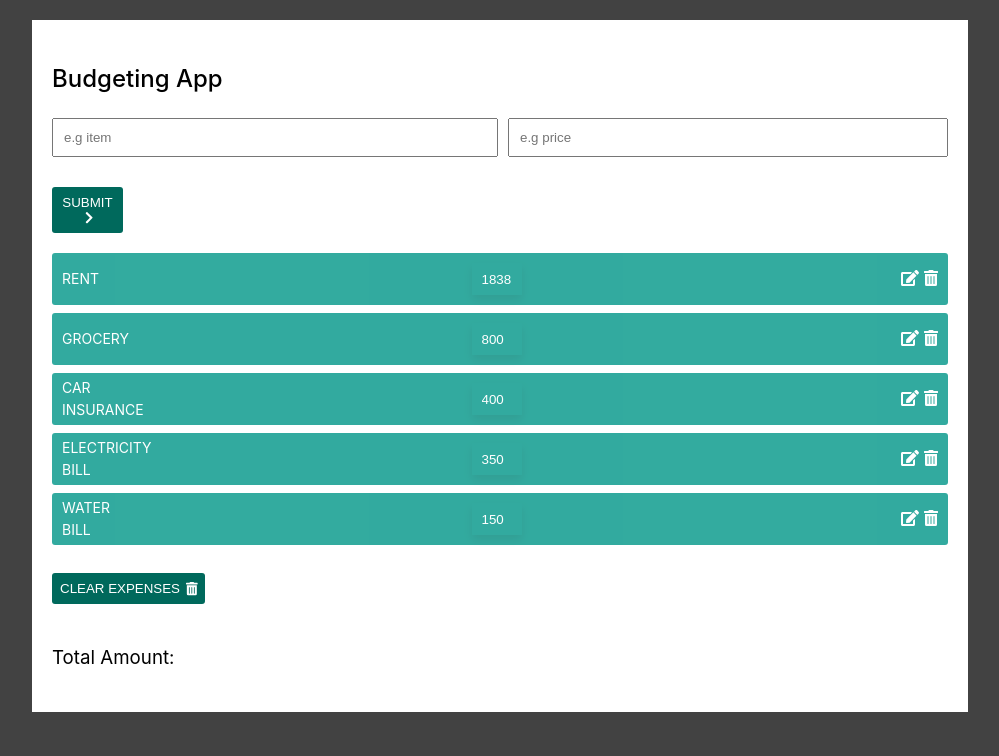
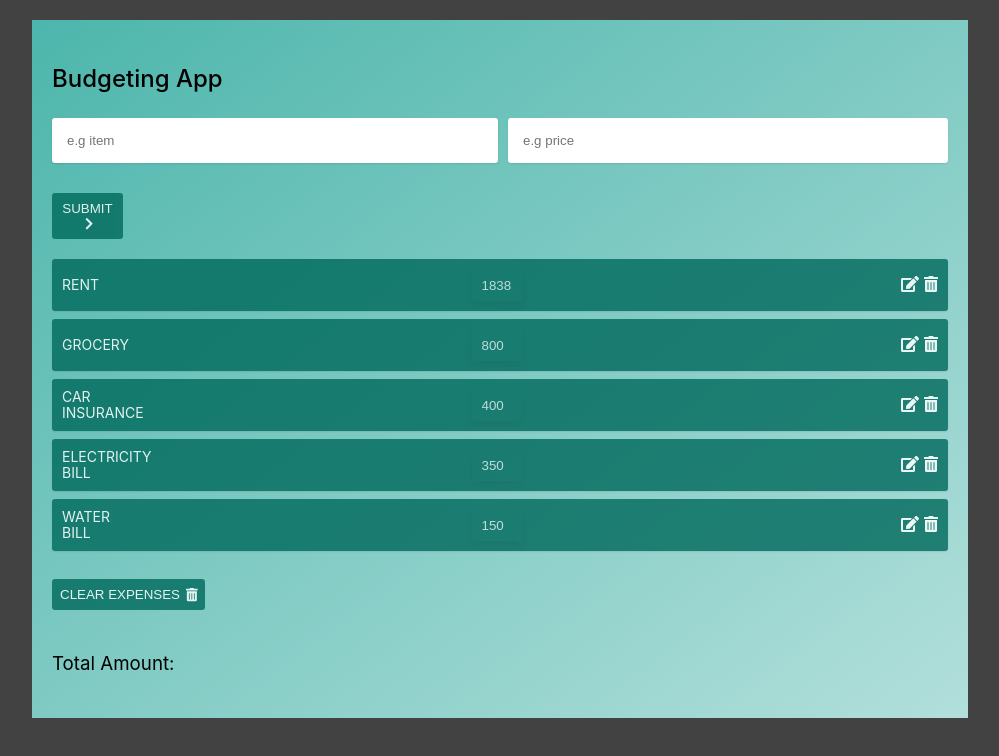
Before and after one commit to sukhjit2008/Budgeting-App, a React (Create React App) app: page / in a window 1280 px wide. Shown: the top 756 px of the page, without its empty margins (140-1139 px from the left). Built offline with nearby package versions, Linux system fonts and the light colour scheme.

Commit message:
added linear gradient to container

```diff
--- a/src/App.css
+++ b/src/App.css
@@ -19,9 +19,9 @@ h2 {
 
 .Container {
   width: 70vw;
-  background-color: white;
   min-height: 30vh;
   padding: 2rem;
+  background-image: linear-gradient(to bottom right, #4db6ac, #b2dfdb);
 }
 
 /* Css for Form Component */
@@ -35,7 +35,10 @@ h2 {
 
 .input {
   grid-column: span 6;
-  padding: 1rem;
+  padding: 1.5rem;
+  border: none;
+  box-shadow: 0px 1px 2px rgba(0, 0, 0, 0.1);
+  border-radius: 3px;
 }
 
 .btn {
@@ -48,11 +51,13 @@ h2 {
   cursor: pointer;
   text-transform: uppercase;
   margin: 2rem 0;
+  opacity: .8;
 }
 
 .btn:hover {
   box-shadow: 0px 1px 2px rgba(0, 0, 0, 0.1);
   transform: translateY(-3px);
+  opacity: 1;
 }
 
 .btn:active {
@@ -85,7 +90,7 @@ ul {
   margin-bottom: .8rem;
   padding: 0.8rem;
   align-items: center;
-  background-color: #009688;
+  background-color: #00695c;
   color: white;
   border-radius: 3px;
   transition: all .2s;
@@ -93,13 +98,15 @@ ul {
   opacity: .8;
   height: 4vh;
   padding: 1rem;
+  line-height: 1.2;
+  box-shadow: 0px 1px 2px rgba(0, 0, 0, 0.1);
 }
 
 
 
 .items:hover {
   transform: translateY(-1px);
-  background-color: #009688;
+
   opacity: 1;
 }
 
@@ -120,9 +127,14 @@ ul {
   padding: 0.5rem 1rem;
   transition: all 0.2s;
   box-shadow: 0px 0.5rem 1rem rgba(0, 0, 0, 0.1);
-  background-color: #009688;
+  background-color: #00695c;
   color: white;
+  opacity: .8;
 
+}
+
+.items__price:hover {
+  opacity: 1;
 }
 
 
```
